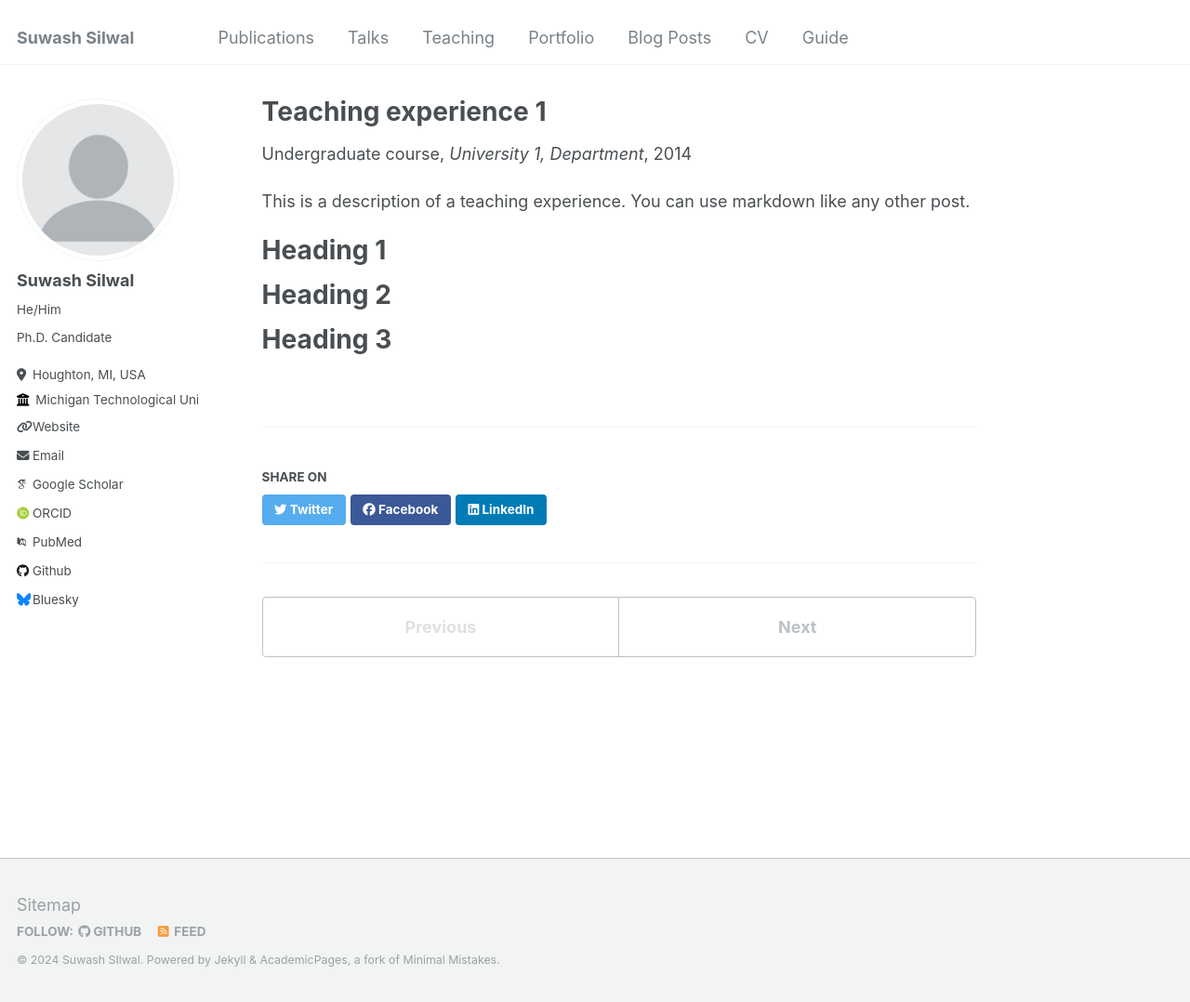
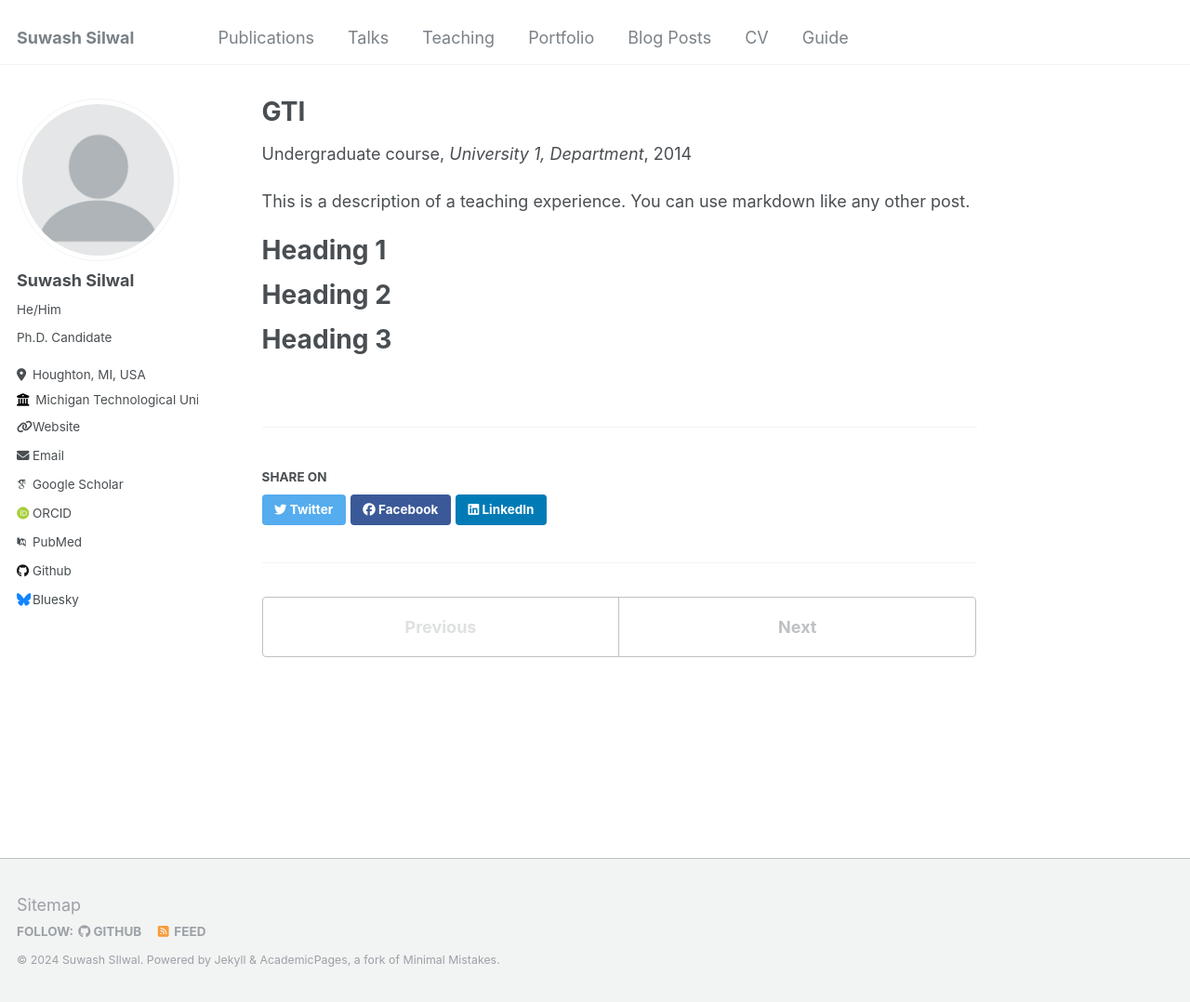
Before and after one commit to ssilwal050/ssilwal050.github.io, a Jekyll site: the page built from _teaching/2014-spring-teaching-1.md, in a window 1280 px wide and 1078 px high. Shown: the whole window at 93% size. Built offline with Jekyll 4.4.1, drawn with Linux system fonts in a browser that asks for light colours; some web fonts are replaced.

Commit message:
Update teaching

```diff
--- a/_teaching/2014-spring-teaching-1.md
+++ b/_teaching/2014-spring-teaching-1.md
@@ -1,5 +1,5 @@
 ---
-title: "Teaching experience 1"
+title: "GTI"
 collection: teaching
 type: "Undergraduate course"
 permalink: /teaching/2014-spring-teaching-1
```
